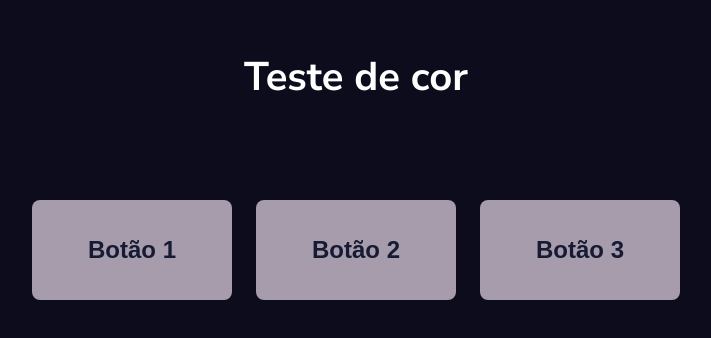
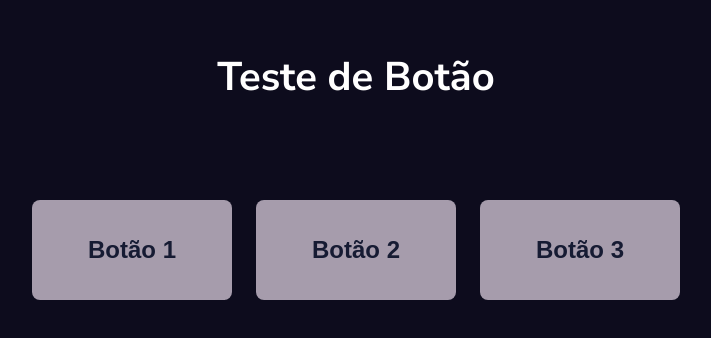
Before and after one commit to jessicafmelo/Javascript-Guanabara, a plain HTML site: page Desafios/desafio01/index.html in a window 1280 px wide. Shown: the part 110-448 px from the top of the page, without its empty margins (284-995 px from the left). Drawn offline with Linux system fonts and the light colour scheme.

```diff
--- a/Desafios/desafio01/index.html
+++ b/Desafios/desafio01/index.html
@@ -8,7 +8,7 @@
   </head>
   <body>
     <div class="container__conteudo">
-      <h1 id="texto__h1" class="container__texto">Teste de cor</h1>
+      <h1 id="texto__h1" class="container__texto">Teste de Botão</h1>
     </div>
     <div class="container">
       <button onclick="clicar1()" id="btn-1" class="container__botao">
```
Also changed, not shown: assets/desafio01.gif.
